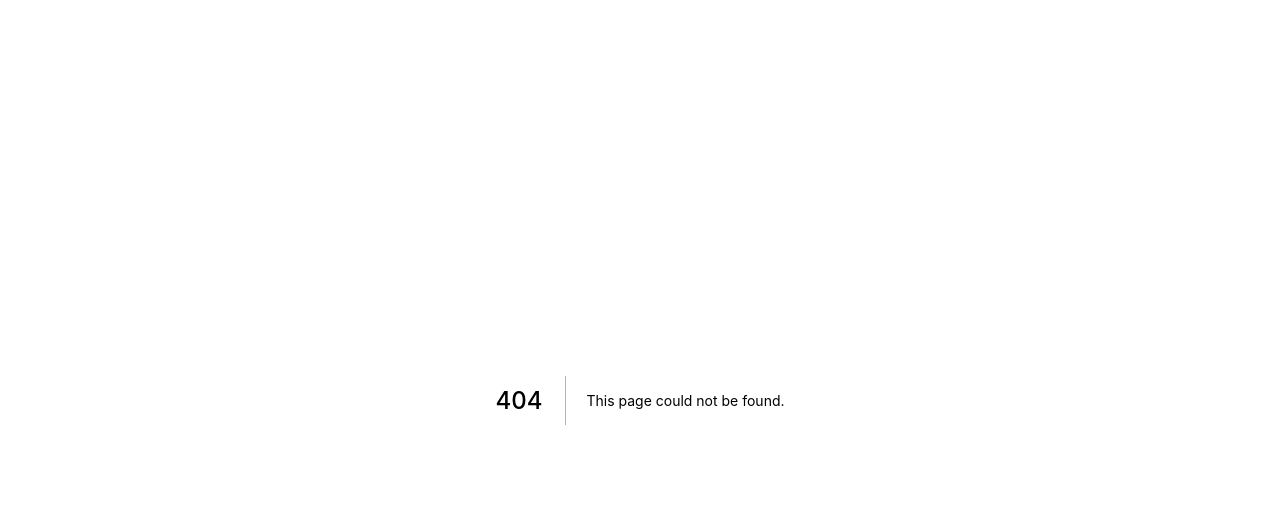
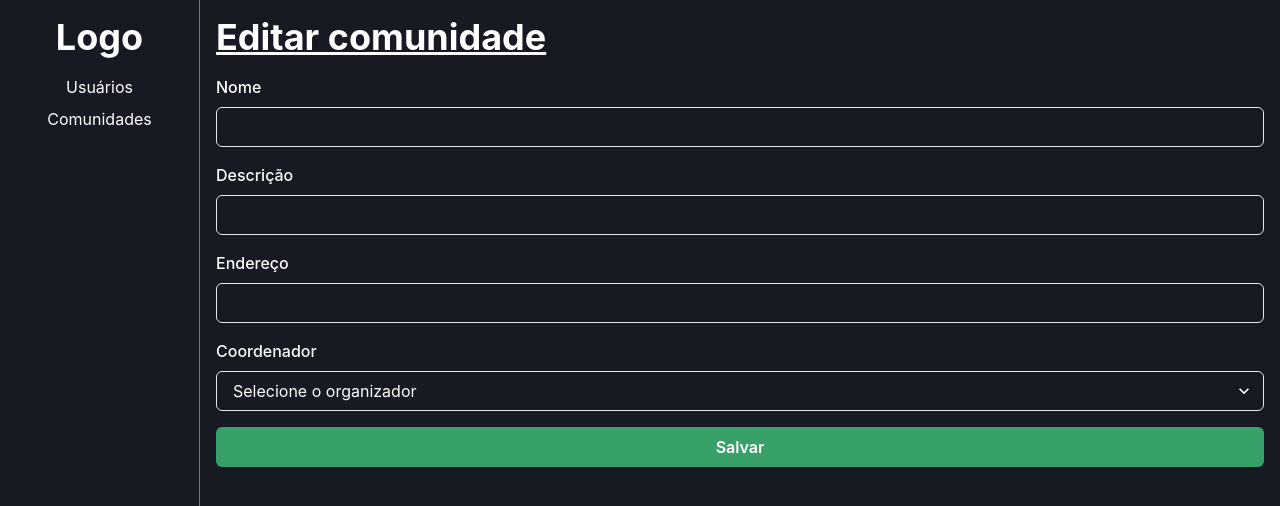
Before and after one commit to Ameciclo/botaprarodar-web, a Next.js app: page /communities/1 in a window 1280 px wide. Before the commit this address had no page. Shown: the top 506 px of the page. Built offline with nearby package versions, Linux system fonts and the light colour scheme.

Commit message:
create edit community form

```diff
--- a/src/components/CommunityActionMenu/index.tsx
+++ b/src/components/CommunityActionMenu/index.tsx
@@ -30,13 +30,13 @@ export function CommunityActionMenu() {
               Editar
             </MenuItem>
           </Link>
-          <Link href="/communities/1/documents">
+          <Link href="#">
             <MenuItem _hover={{ bg: 'gray.400' }} _focus={{ bg: 'gray.400' }}>
               Lista de membros
             </MenuItem>
           </Link>
 
-          <Link href="/communities/1/documents">
+          <Link href="#">
             <MenuItem _hover={{ bg: 'gray.400' }} _focus={{ bg: 'gray.400' }}>
               Bicicletas
             </MenuItem>
--- /dev/null
+++ b/src/components/FormEditCommunity/index.tsx
@@ -0,0 +1,40 @@
+import {
+  Button,
+  FormControl,
+  FormLabel,
+  Input,
+  Select,
+  Stack
+} from '@chakra-ui/react'
+
+export function FormEditCommunity() {
+  return (
+    <form>
+      <Stack spacing={4}>
+        <FormControl id="name">
+          <FormLabel>Nome</FormLabel>
+          <Input type="text" />
+        </FormControl>
+
+        <FormControl id="description">
+          <FormLabel>Descrição</FormLabel>
+          <Input type="text" />
+        </FormControl>
+
+        <FormControl id="address">
+          <FormLabel>Endereço</FormLabel>
+          <Input type="text" />
+        </FormControl>
+
+        <FormControl id="gender">
+          <FormLabel>Coordenador</FormLabel>
+          <Select placeholder="Selecione o organizador">
+            <option value="option1">LUCAS LOPES</option>
+          </Select>
+        </FormControl>
+
+        <Button colorScheme="green">Salvar</Button>
+      </Stack>
+    </form>
+  )
+}
--- /dev/null
+++ b/src/pages/communities/[id]/index.tsx
@@ -0,0 +1,10 @@
+import { Base } from 'components/Base'
+import { FormEditCommunity } from 'components/FormEditCommunity'
+
+export default function EditCommunity() {
+  return (
+    <Base title="Editar comunidade">
+      <FormEditCommunity />
+    </Base>
+  )
+}
```
